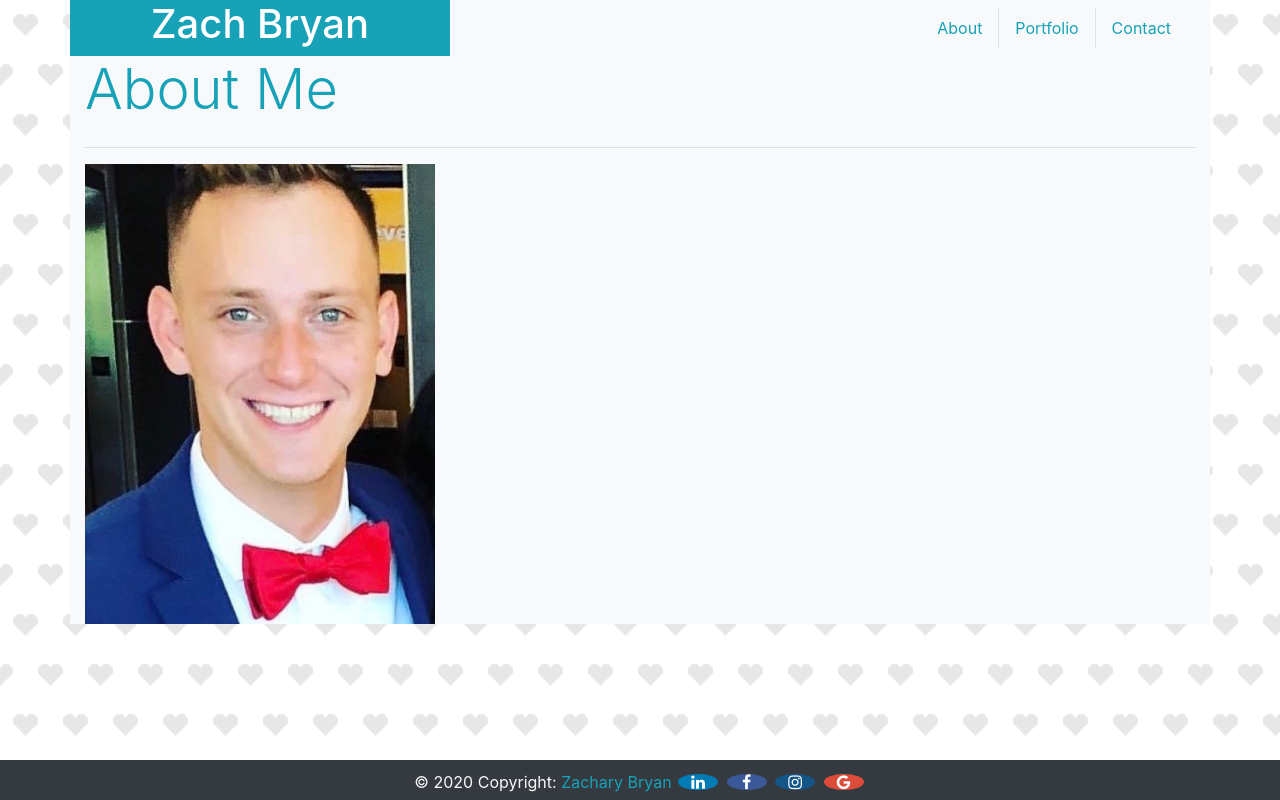
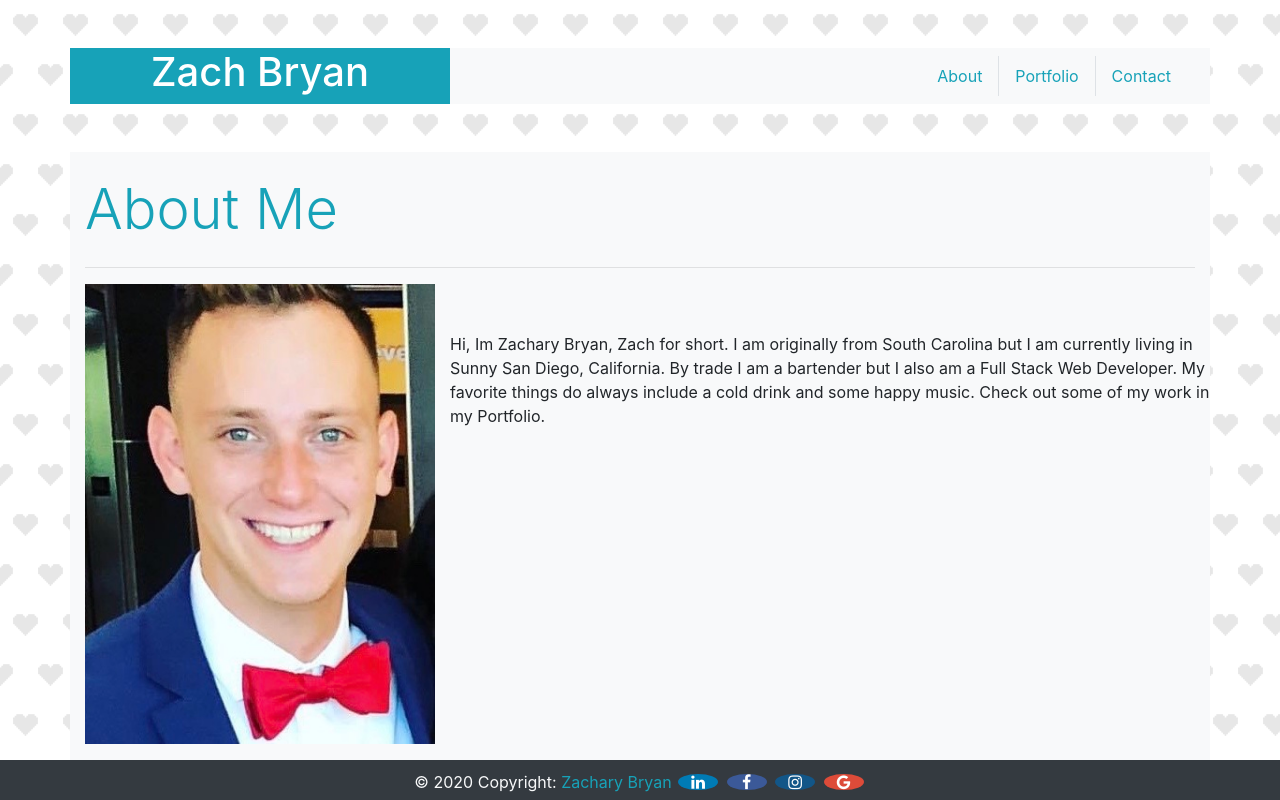
Before and after one commit to zacharybryan/responsivePortfolio, a plain HTML site: page index.html in a window 1280 px wide. Drawn offline with nearby package versions, Linux system fonts and the light colour scheme.

Commit message:
added p text and formating

```diff
--- a/index.html
+++ b/index.html
@@ -14,7 +14,7 @@
 
 </head>
 
-<div class="container">
+<div class="container my-4 py-4">
     <header class="row bg-light">
         <div class="col-md-4 col-sm-12 display-6 bg-info text-white text-sm-center">
             <h1>
@@ -39,7 +39,7 @@
     </header>
 </div>
 
-<div class="container bg-light">
+<div class="container bg-light py-4">
     <header class="row">
 
         <div class="col-12">
@@ -50,8 +50,13 @@
     </header>
     <hr>
     <div class="row">
-        <div class="col-12 col-lg-4 col-md-6 col-sm-12 float-left">
-            <img src="./assets/Head Shot.jpg" class="img-fluid" alt="Photo of Zach">
+        <div>
+            <img src="./assets/Head Shot.jpg" class="img-fluid col-12 col-lg-4 col-md-6 col-sm-12 float-left" alt="Photo of Zach">
+            <p class="my-4 py-4">
+                Hi, Im Zachary Bryan, Zach for short. I am originally from South Carolina but I am currently living in Sunny San Diego, California. By trade I am a bartender but I also am a Full Stack Web Developer. My favorite things do always include a cold drink and
+                some happy music. Check out some of my work in my Portfolio.
+            </p>
+
         </div>
 
     </div>
--- a/style.css
+++ b/style.css
@@ -10,12 +10,6 @@
             line-height: 45px;
             clear: both;
             margin: 0 auto;
-        }
-
-        #headshot {
-            max-width: 100%;
-            height: auto;
-            max-height: 50%;
         }
 
         .fa {
```
